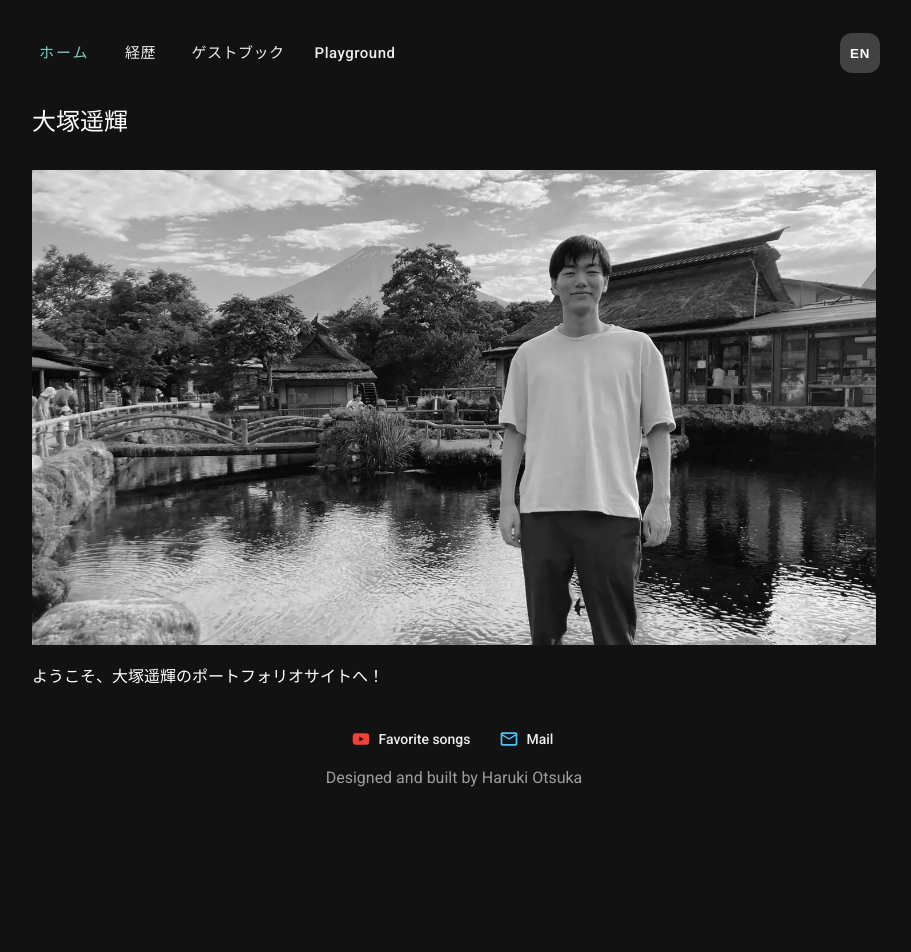
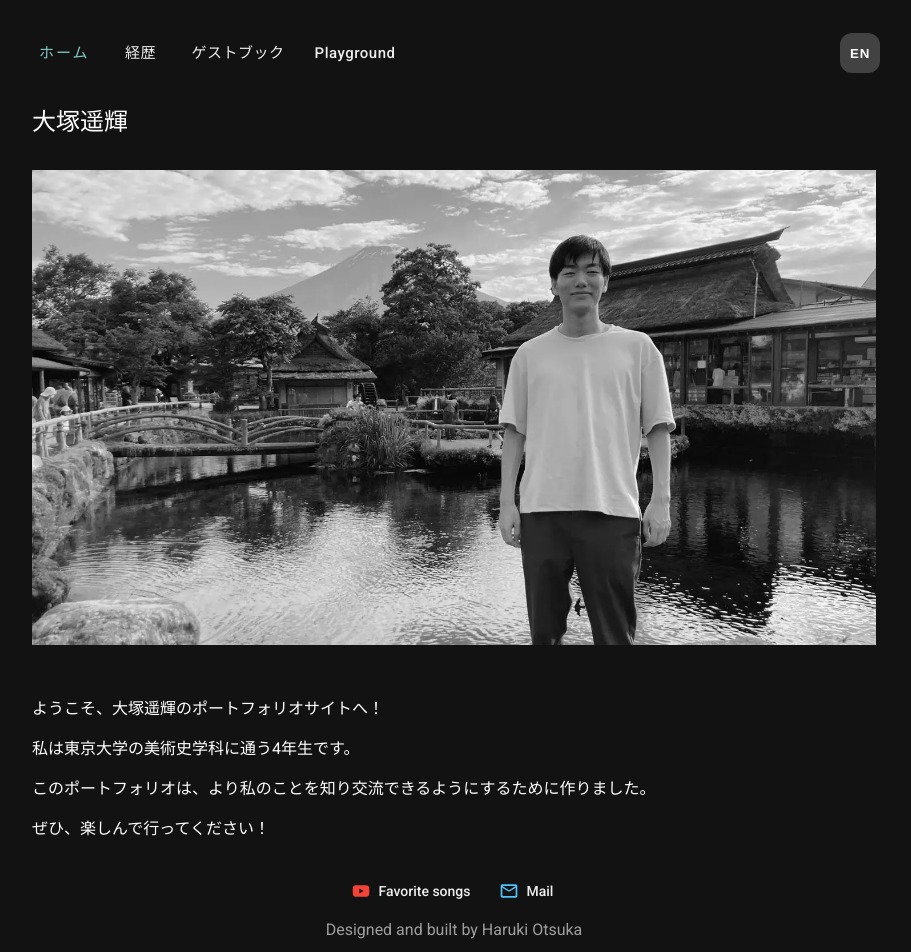
Before and after one commit to otsuka-haruki/portfolio, a Next.js app: page / in a window 1280 px wide. Shown: the top 952 px of the page, without its empty margins (186-1097 px from the left). Before the commit the page ends 822 px from the top, so only its background shows below. Built offline with nearby package versions, Linux system fonts and the light colour scheme.

Commit message:
added some messages on top page

```diff
--- a/src/components/layout/Drawer.js
+++ b/src/components/layout/Drawer.js
@@ -1,7 +1,6 @@
 import Link from "next/link"
 import { useRouter } from "next/router"
 import { Drawer as MuiDrawer, Box, List, ListItem, ListItemButton, ListItemText } from "@mui/material"
-import { grey } from "@mui/material/colors"
 
 const Drawer = (props) => {
     const { drawerOpen, setDrawerOpen, lang } = props
@@ -18,7 +17,7 @@ const Drawer = (props) => {
             return (
                 <ListItem
                     key={link}
-                    sx={{ bgcolor: currentPage && 'rgb(128, 203, 196, 0.1)', color: currentPage && 'rgb(128, 203, 196)' }}
+                    sx={{ bgcolor: currentPage && 'rgb(255, 255, 255, 0.2)', color: currentPage && 'rgb(128, 203, 196)' }}
                 >
                     <ListItemButton onClick={closeDrawer} sx={{ textAlign: 'center' }}>
                         <Link href={link}>
--- a/src/components/pages/home/Home.js
+++ b/src/components/pages/home/Home.js
@@ -8,7 +8,18 @@ import me from '../../../../public/me-black-and-white.webp'
 const Home = ({ isJA }) => {
     const headTitle = isJA ? '大塚遥輝 - ポートフォリオ' : 'Haruki Otsuka - Portfolio'
     const pageTitle = isJA ? '大塚遥輝' : 'Haruki Otsuka'
-    const welcomeMessage = isJA ? 'ようこそ、大塚遥輝のポートフォリオサイトへ！' : 'Welcome to my portfolio!'
+    const welcomeMessage = isJA
+        ? 'ようこそ、大塚遥輝のポートフォリオサイトへ！'
+        : "It's so nice to see you and welcome to my portfolio!"
+    const studentMessage = isJA
+        ? '私は東京大学の美術史学科に通う4年生です。'
+        : 'I am a senior BA student at The University of Tokyo, currently majoring in Art History.'
+    const introductionMessage = isJA
+        ? 'このポートフォリオは、より私のことを知り交流できるようにするために作りました。'
+        : 'I made this portfolio page to help you get to know me.'
+    const greetingMessage = isJA
+        ? 'ぜひ、楽しんで行ってください！'
+        : 'Hope you have fun!'
 
     return (
         <Box>
@@ -18,7 +29,10 @@ const Home = ({ isJA }) => {
 
             <PageTitle>{pageTitle}</PageTitle>
             <Image src={me} alt="hero" width={850 * 16 / 9} height={850} placeholder="blur" />
-            <Typography variant="body1" sx={{ mt: 2 }}>{welcomeMessage}</Typography>
+            <Typography variant="body1" sx={{ mt: 6 }}>{welcomeMessage}</Typography>
+            <Typography variant="body1" sx={{ mt: 2 }}>{studentMessage}</Typography>
+            <Typography variant="body1" sx={{ mt: 2 }}>{introductionMessage}</Typography>
+            <Typography variant="body1" sx={{ mt: 2 }}>{greetingMessage}</Typography>
             {/* <Media /> */}
         </Box>
     )
```
